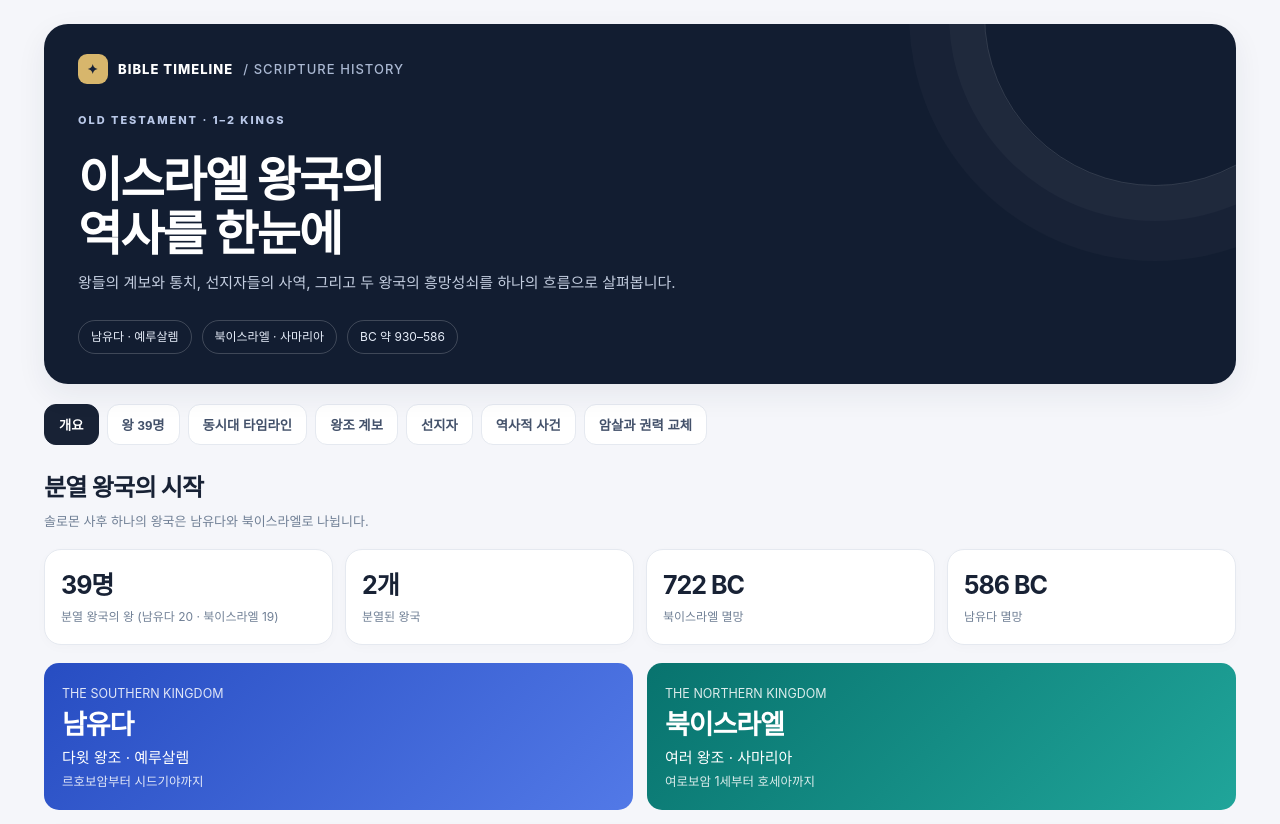
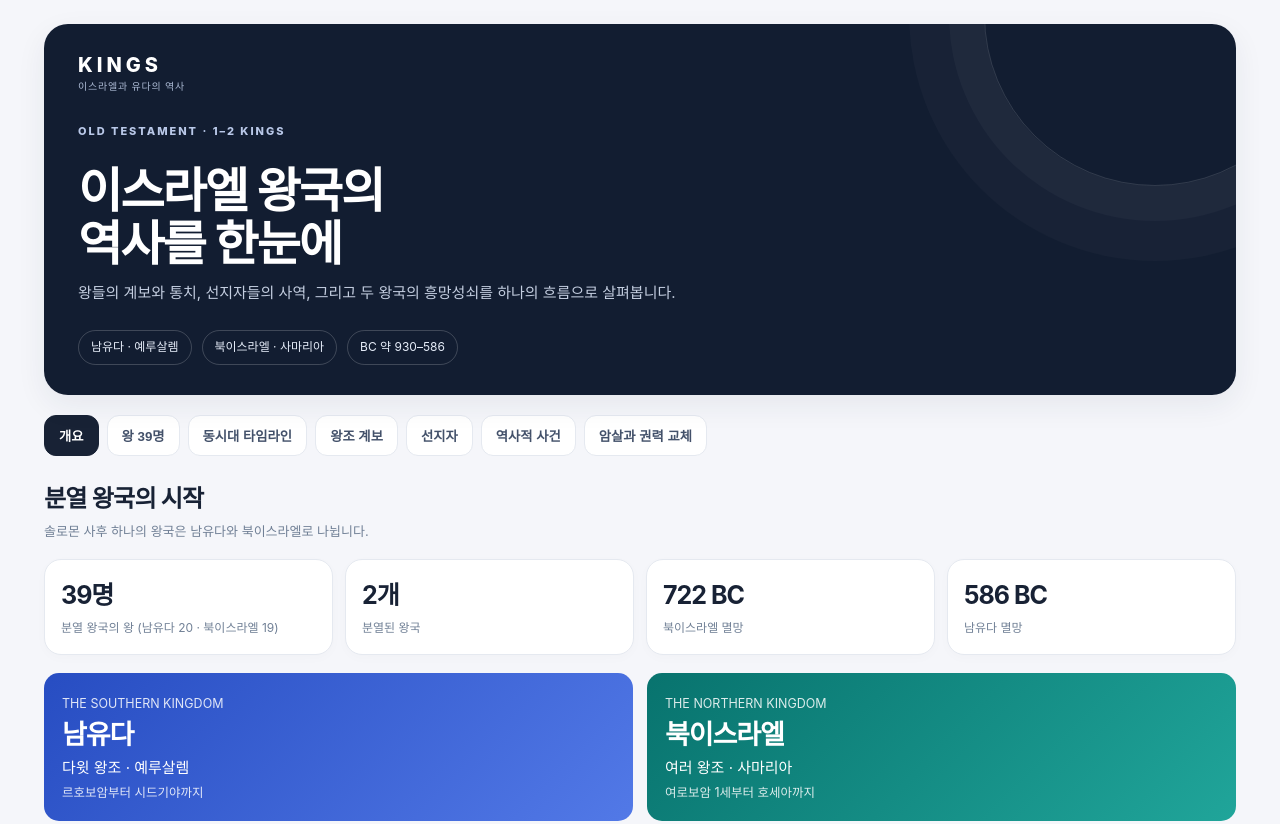
Before and after one commit to yb74881/kings-timeline, a plain HTML site: page index.html in a window 1280 px wide. Shown: the top 824 px of the page. Drawn offline with Linux system fonts and the light colour scheme.

Commit message:
Update index.html

```diff
--- a/index.html
+++ b/index.html
@@ -3,14 +3,14 @@
 <head>
 <meta charset="utf-8">
 <meta name="viewport" content="width=device-width,initial-scale=1">
-<title>Bible Timeline | 이스라엘 왕국의 역사</title>
+<title>KINGS | 열왕기상 · 열왕기하</title>
 <style>
 :root{--bg:#f5f6fa;--paper:#fff;--ink:#182235;--muted:#718096;--line:#e5e9f0;--blue:#3158d8;--blue2:#eaf0ff;--teal:#087f78;--teal2:#e5f5f2;--gold:#b7791f;--red:#c2414b;--green:#18845b;--shadow:0 10px 30px rgba(25,40,70,.07)}
 *{box-sizing:border-box}body{margin:0;background:var(--bg);color:var(--ink);font:15px/1.55 Inter,-apple-system,BlinkMacSystemFont,"Segoe UI",Arial,sans-serif}
 a{color:inherit}.shell{max-width:1240px;margin:auto;padding:24px}
 header{background:#121d31;color:#fff;border-radius:24px;padding:30px 34px;position:relative;overflow:hidden;box-shadow:var(--shadow)}
 header:after{content:"";position:absolute;width:340px;height:340px;border:1px solid #ffffff22;border-radius:50%;right:-90px;top:-180px;box-shadow:0 0 0 35px #ffffff08,0 0 0 75px #ffffff06}
-.eyebrow{font-size:11px;letter-spacing:.18em;color:#b9c8e8;font-weight:800}.brand{display:flex;gap:10px;align-items:center;font-weight:800;letter-spacing:.08em;font-size:13px}.brandmark{width:30px;height:30px;border-radius:9px;background:#d7b66c;color:#172137;display:grid;place-items:center}
+.eyebrow{font-size:11px;letter-spacing:.18em;color:#b9c8e8;font-weight:800}.brand{display:flex;flex-direction:column;gap:3px;align-items:flex-start;font-weight:800}.brand-name{font-size:20px;letter-spacing:.2em;line-height:1.1}.brand-sub{font-size:10px;color:#aab8d2;font-weight:500;letter-spacing:.08em}.brandmark{width:30px;height:30px;border-radius:9px;background:#d7b66c;color:#172137;display:grid;place-items:center}
 h1{font-size:clamp(30px,5vw,48px);line-height:1.12;margin:24px 0 10px;letter-spacing:-.04em}.hero-sub{color:#c4cee0;max-width:650px;margin:0}.hero-bottom{display:flex;gap:10px;flex-wrap:wrap;margin-top:26px}.pill{border:1px solid #ffffff30;color:#e6edf9;border-radius:99px;padding:7px 12px;font-size:12px}
 nav{display:flex;gap:8px;flex-wrap:wrap;margin:20px 0 24px}.navbtn,.filterbtn{border:1px solid var(--line);background:#fff;border-radius:12px;padding:10px 14px;color:#43516a;font-weight:700;cursor:pointer}.navbtn.active{background:var(--ink);color:#fff;border-color:var(--ink)}
 .section{display:none}.section.active{display:block}.section-head{display:flex;justify-content:space-between;gap:18px;align-items:end;margin:24px 0 16px}.section-head h2{font-size:24px;letter-spacing:-.03em;margin:0}.section-head p{margin:4px 0 0;color:var(--muted);font-size:13px}
@@ -70,7 +70,7 @@ footer{margin:28px 0 8px;color:#8791a2;font-size:11px;text-align:center}
 <body>
 <div class="shell">
 <header>
- <div class="brand"><span class="brandmark">✦</span> BIBLE TIMELINE <span style="color:#aab8d2;font-weight:500">/ SCRIPTURE HISTORY</span></div>
+ <div class="brand"><span class="brand-name">KINGS</span><span class="brand-sub">이스라엘과 유다의 역사</span></div>
  <div class="eyebrow" style="margin-top:28px">OLD TESTAMENT · 1–2 KINGS</div>
  <h1>이스라엘 왕국의<br>역사를 한눈에</h1>
  <p class="hero-sub">왕들의 계보와 통치, 선지자들의 사역, 그리고 두 왕국의 흥망성쇠를 하나의 흐름으로 살펴봅니다.</p>
```
